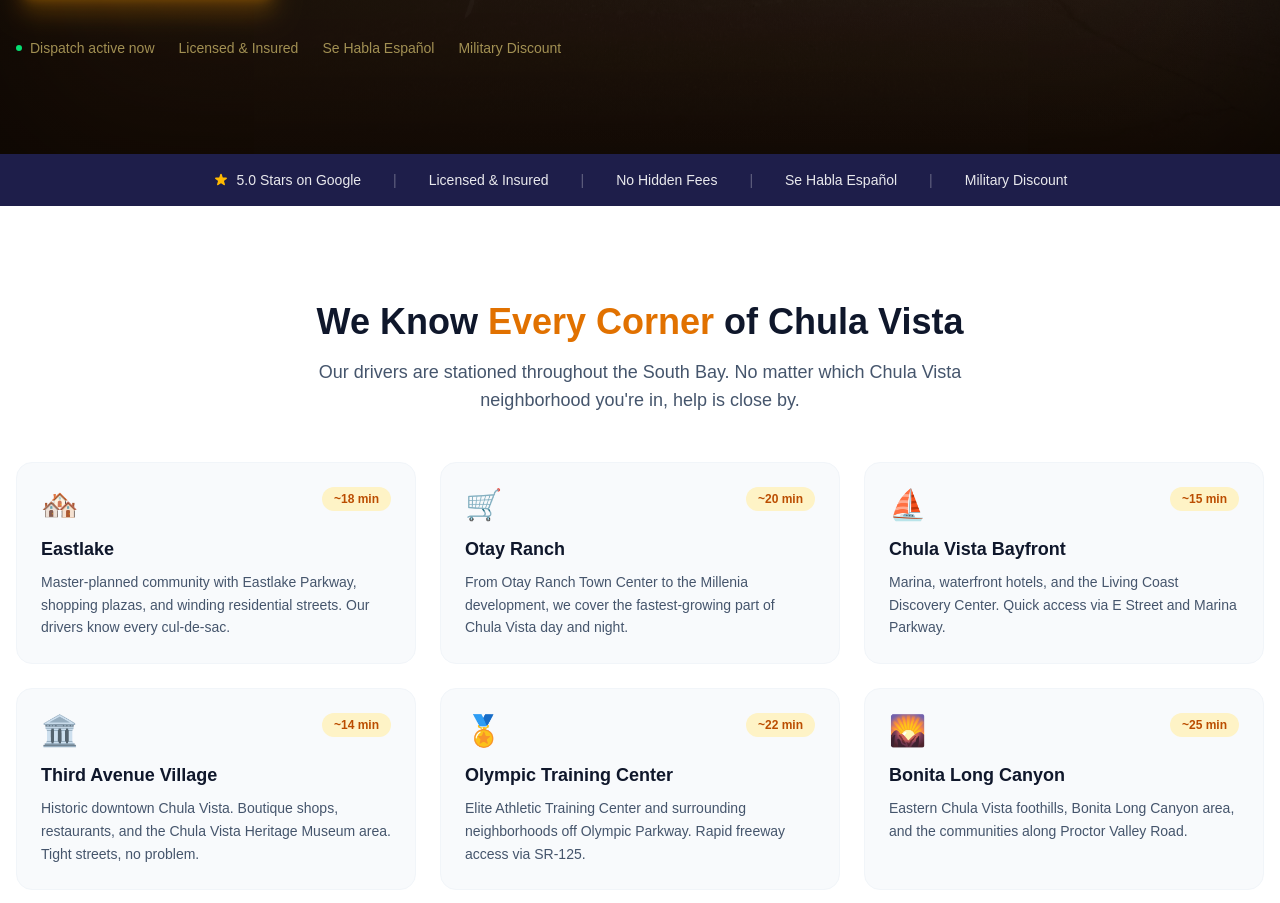
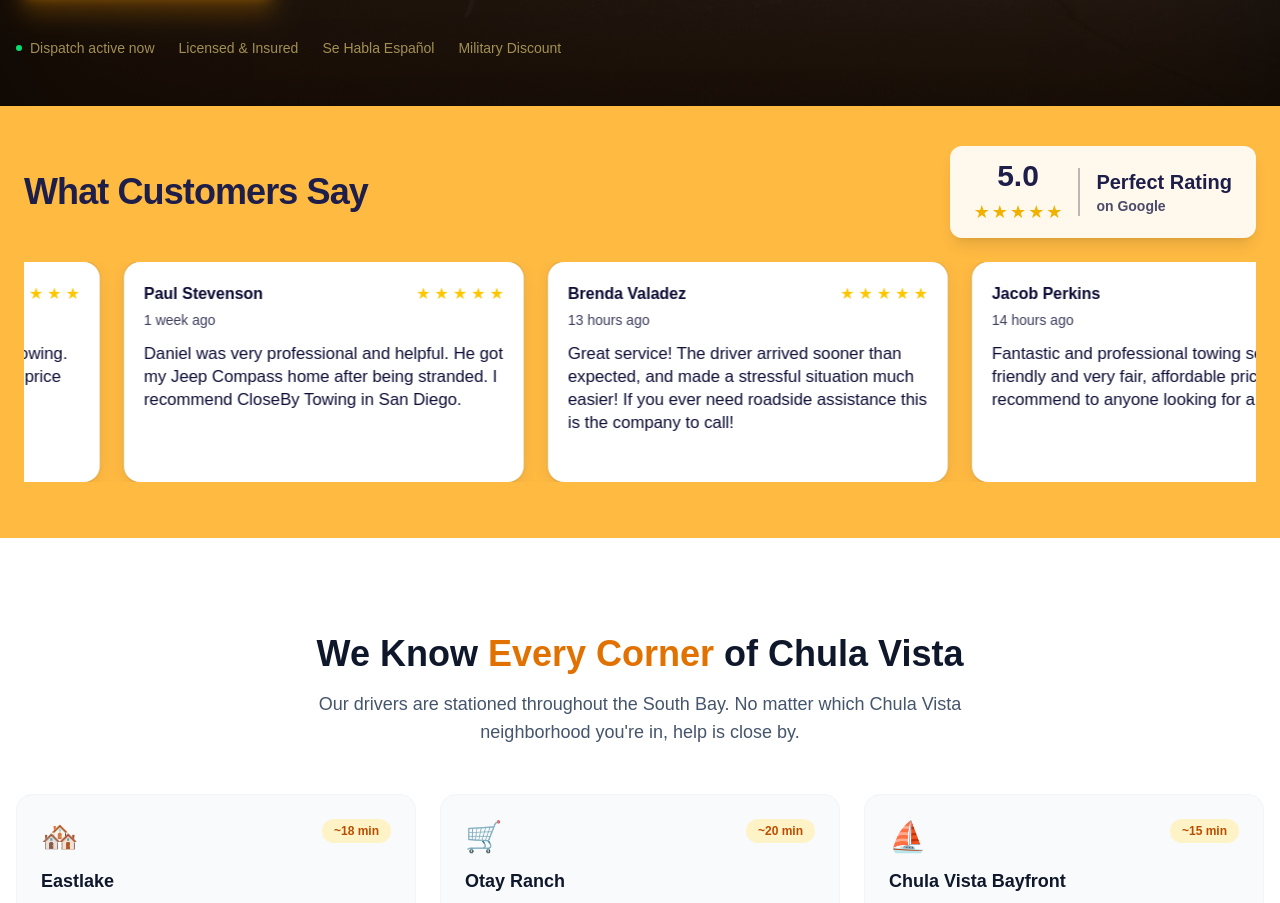
Before and after one commit to closebytowing-dev/cbt-website, a Next.js app: page /chula-vista in a window 1280 px wide. Shown: the part 865-1768 px from the top of the page. Built offline with nearby package versions, Linux system fonts and the light colour scheme; no server answers.

Commit message:
Add scrolling reviews under Chula Vista hero, remove trust bar
Co-Authored-By: Claude Opus 4.6 <noreply@anthropic.com>

```diff
--- a/src/app/chula-vista/page.tsx
+++ b/src/app/chula-vista/page.tsx
@@ -3,6 +3,7 @@ import type { Metadata } from "next";
 import Image from "next/image";
 import Link from "next/link";
 import { CONTACT } from "@/lib/constants";
+import Reviews from "@/components/Reviews";
 
 // Chula Vista ZIP codes
 const ZIP_CODES = ["91910", "91911", "91913", "91914", "91915"];
@@ -300,27 +301,10 @@ export default function ChulaVistaPage() {
         </div>
       </section>
 
-      {/* ── TRUST BAR ── */}
-      <section className="bg-[#1e1e4a] py-4">
-        <div className="max-w-7xl mx-auto px-4">
-          <div className="flex flex-wrap items-center justify-center gap-x-8 gap-y-2 text-white/90 text-sm font-medium">
-            <span className="flex items-center gap-2">
-              <svg className="w-4 h-4 text-amber-400" fill="currentColor" viewBox="0 0 20 20">
-                <path d="M9.049 2.927c.3-.921 1.603-.921 1.902 0l1.07 3.292a1 1 0 00.95.69h3.462c.969 0 1.371 1.24.588 1.81l-2.8 2.034a1 1 0 00-.364 1.118l1.07 3.292c.3.921-.755 1.688-1.54 1.118l-2.8-2.034a1 1 0 00-1.175 0l-2.8 2.034c-.784.57-1.838-.197-1.539-1.118l1.07-3.292a1 1 0 00-.364-1.118L2.98 8.72c-.783-.57-.38-1.81.588-1.81h3.461a1 1 0 00.951-.69l1.07-3.292z" />
-              </svg>
-              5.0 Stars on Google
-            </span>
-            <span className="hidden sm:inline text-white/30">|</span>
-            <span>Licensed &amp; Insured</span>
-            <span className="hidden sm:inline text-white/30">|</span>
-            <span>No Hidden Fees</span>
-            <span className="hidden sm:inline text-white/30">|</span>
-            <span>Se Habla Español</span>
-            <span className="hidden sm:inline text-white/30">|</span>
-            <span>Military Discount</span>
-          </div>
-        </div>
-      </section>
+      {/* ── REVIEWS — scrolling carousel ── */}
+      <div className="relative z-20 -mt-12">
+        <Reviews />
+      </div>
 
       {/* ── NEIGHBORHOODS WE SERVE ── */}
       <section className="py-16 sm:py-24 bg-white">
```
